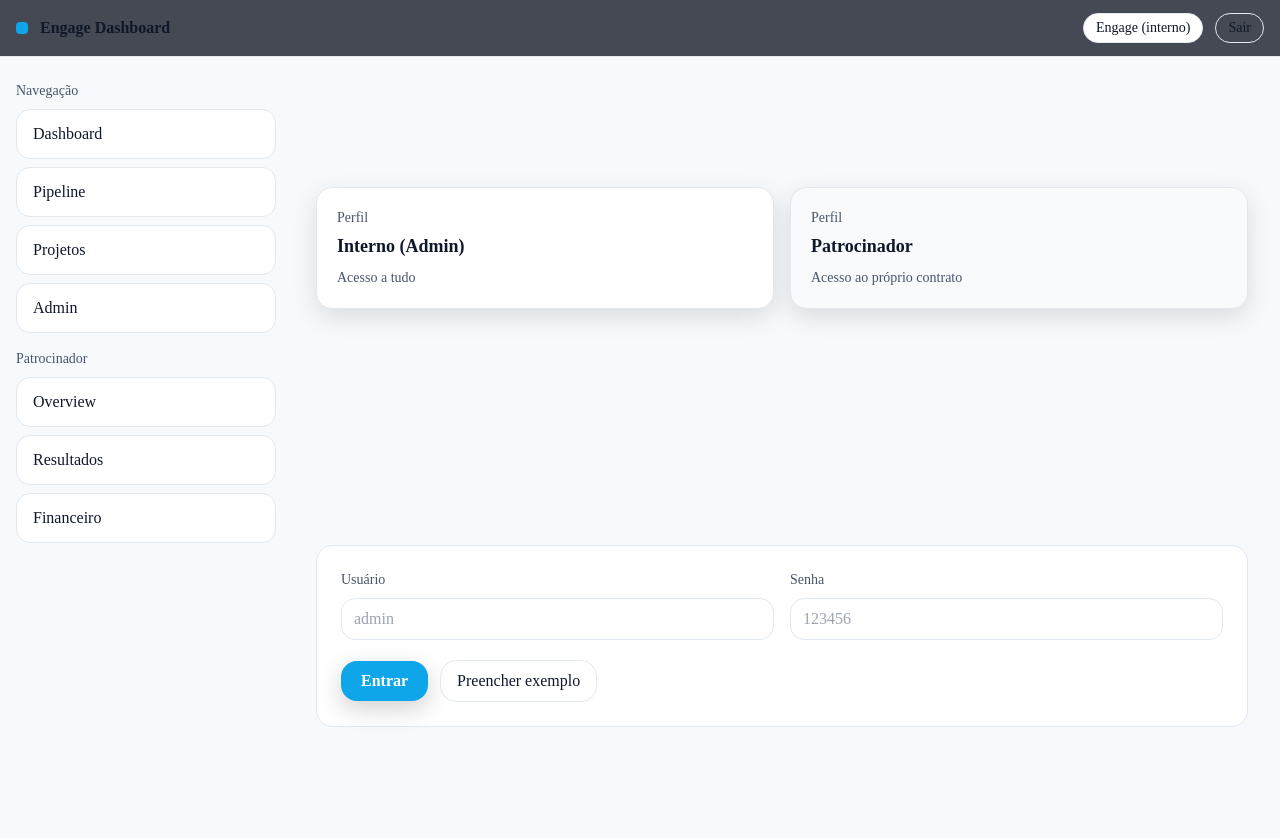
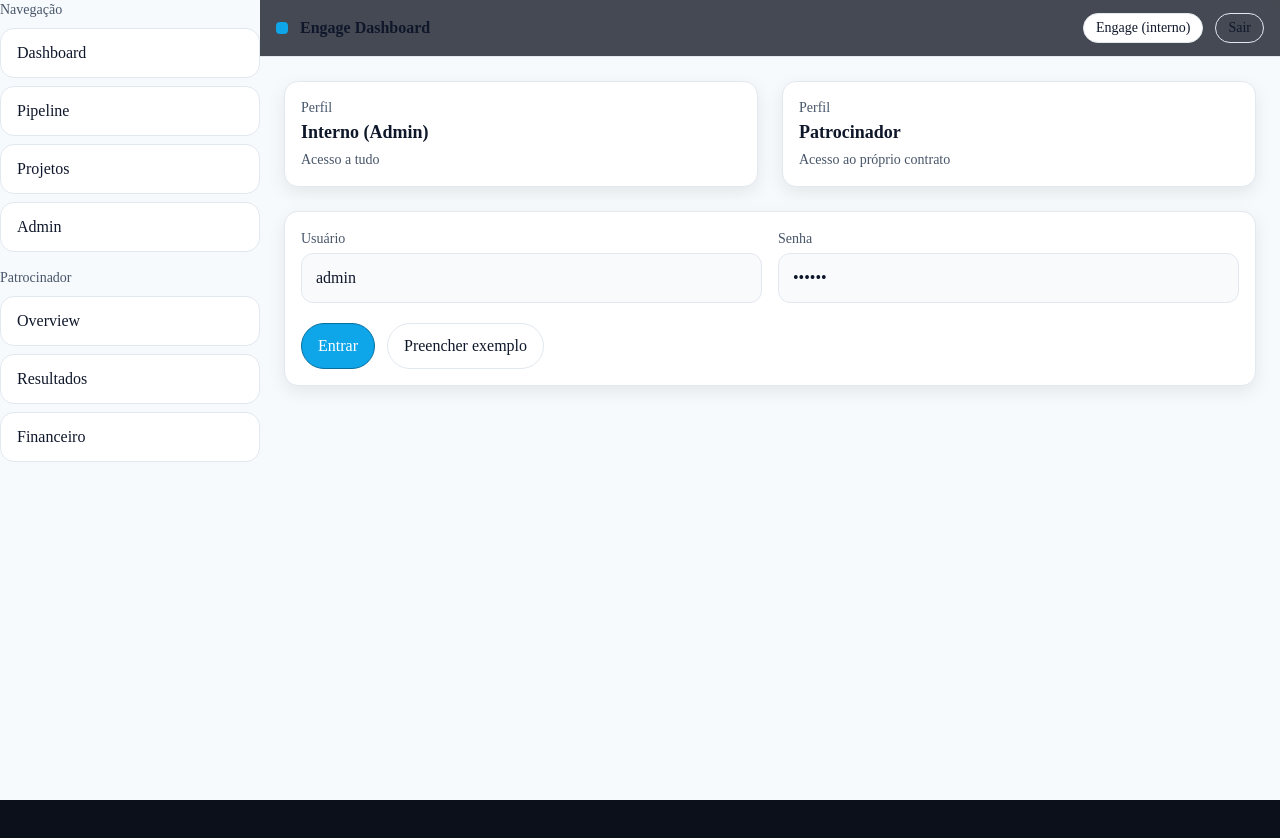
Before and after one commit to jay-psf/jay-psf-engage-dashboard-template, a Next.js app: page /login in a window 1280 px wide. Shown: the top 838 px of the page. After the commit the page ends 800 px from the top, so only its background shows below. Built offline with nearby package versions, Linux system fonts and the light colour scheme; no server answers.

Commit message:
fix(ui): tema via cookies, login sem marca, botões arredondados e cards/inputs compatíveis com tema

```diff
--- a/app/layout.tsx
+++ b/app/layout.tsx
@@ -1,9 +1,9 @@
 import "../styles/globals.css";
 import "../styles/tokens.css";
 import type { Metadata } from "next";
+import { cookies } from "next/headers";
 import Sidebar from "@/components/ui/Sidebar";
 import Topbar from "@/components/ui/Topbar";
-import { cookies } from "next/headers";
 
 export const metadata: Metadata = {
   title: "Engage Dashboard",
@@ -11,17 +11,25 @@ export const metadata: Metadata = {
 };
 
 export default function RootLayout({ children }: { children: React.ReactNode }) {
-  const role = cookies().get("role")?.value || "admin";
-  const brand = cookies().get("brand")?.value || "";
+  const cookieStore = cookies();
+  const role = (cookieStore.get("role")?.value as "admin" | "sponsor") || "admin";
+  const brand = cookieStore.get("brand")?.value || "";
+
   const themeClass = role === "sponsor" ? "theme-sponsor" : "theme-admin";
 
   return (
-    <html lang="pt-BR" className={themeClass}>
-      <body className="font-sans" data-role={role} data-brand={brand}>
-        <Topbar />
-        <div className="min-h-screen max-w-screen-2xl mx-auto px-4 py-6 flex gap-6">
+    <html lang="pt-BR">
+      <body
+        className={`${themeClass}`}
+        data-role={role}
+        data-brand={brand}
+      >
+        <div className="min-h-screen flex">
           <Sidebar />
-          <main className="flex-1 grid gap-6">{children}</main>
+          <div className="flex-1 flex flex-col">
+            <Topbar />
+            <main className="p-6">{children}</main>
+          </div>
         </div>
       </body>
     </html>
--- a/app/login/login-form.tsx
+++ b/app/login/login-form.tsx
@@ -1,110 +1,136 @@
 "use client";
-import { useSearchParams, useRouter } from "next/navigation";
-import { useState } from "react";
+import { useState, useEffect } from "react";
+import { useRouter } from "next/navigation";
 
 type Role = "admin" | "sponsor";
 
 export default function LoginForm() {
-  const params = useSearchParams();
-  const router = useRouter();
-  const err = params.get("err");
   const [role, setRole] = useState<Role>("admin");
   const [username, setUsername] = useState("");
   const [password, setPassword] = useState("");
+  const [loading, setLoading] = useState(false);
+  const [err, setErr] = useState("");
+  const router = useRouter();
+
+  useEffect(() => {
+    // preencher exemplo rápido
+    setUsername(role === "admin" ? "admin" : "sponsor");
+    setPassword(role === "admin" ? "123456" : "000000");
+  }, [role]);
 
   async function onSubmit(e: React.FormEvent) {
     e.preventDefault();
+    setLoading(true);
+    setErr("");
+    try {
       const res = await fetch("/api/auth", {
         method: "POST",
         headers: { "Content-Type": "application/json" },
         body: JSON.stringify({ username, password }),
       });
-    if (!res.ok) {
-      router.push("/login?err=1");
-      return;
-    }
-    const data = await res.json(); // { role, brand }
-    // redireciona conforme o papel
-    if (data.role === "sponsor" && data.brand) {
-      router.push(`/sponsor/${data.brand}/overview`);
+      if (!res.ok) throw new Error("Usuário ou senha inválidos");
+      const data = await res.json();
+      // redireciona por papel
+      if (data.role === "sponsor") {
+        router.push(`/sponsor/${data.brand || "heineken"}/overview`);
       } else {
         router.push("/");
       }
+    } catch (e: any) {
+      setErr(e.message || "Erro ao entrar");
+    } finally {
+      setLoading(false);
+    }
   }
 
+  const Card = ({
+    active,
+    title,
+    desc,
+    onClick,
+  }: {
+    active: boolean;
+    title: string;
+    desc: string;
+    onClick: () => void;
+  }) => (
+    <button
+      type="button"
+      onClick={onClick}
+      className={`card block text-left w-full ${active ? "ring-2 ring-[var(--brand-accent)]" : ""}`}
+    >
+      <div className="text-sm" style={{ color: "var(--muted)" }}>Perfil</div>
+      <div className="text-lg font-semibold">{title}</div>
+      <div className="text-sm mt-1" style={{ color: "var(--muted)" }}>{desc}</div>
+    </button>
+  );
+
   return (
-    <main className="min-h-[75vh] grid place-items-center px-4">
-      <div className="grid md:grid-cols-2 gap-4 w-full max-w-5xl">
-        <section
+    <div className="max-w-5xl mx-auto grid gap-6">
+      <div className="grid md:grid-cols-2 gap-6">
+        <Card
+          active={role === "admin"}
+          title="Interno (Admin)"
+          desc="Acesso a tudo"
           onClick={() => setRole("admin")}
-          className={`cursor-pointer rounded-2xl border p-5 ${role==="admin"?"ring-2":""}`}
-          style={{background:"var(--panel)",borderColor:"var(--border)",boxShadow:"0 8px 24px rgba(0,0,0,.12)"}}
-        >
-          <div className="text-sm" style={{color:"var(--muted)"}}>Perfil</div>
-          <div className="text-lg font-semibold mt-1">Interno (Admin)</div>
-          <div className="text-sm mt-2" style={{color:"var(--muted)"}}>Acesso a tudo</div>
-        </section>
-
-        <section
+        />
+        <Card
+          active={role === "sponsor"}
+          title="Patrocinador"
+          desc="Acesso ao próprio contrato"
           onClick={() => setRole("sponsor")}
-          className={`cursor-pointer rounded-2xl border p-5 ${role==="sponsor"?"ring-2":""}`}
-          style={{background:"var(--panel-2)",borderColor:"var(--border)",boxShadow:"0 8px 24px rgba(0,0,0,.12)"}}
-        >
-          <div className="text-sm" style={{color:"var(--muted)"}}>Perfil</div>
-          <div className="text-lg font-semibold mt-1">Patrocinador</div>
-          <div className="text-sm mt-2" style={{color:"var(--muted)"}}>Acesso ao próprio contrato</div>
-        </section>
+        />
       </div>
 
-      <form onSubmit={onSubmit} className="w-full max-w-5xl mt-6 rounded-2xl border p-6"
-        style={{background:"var(--panel)",borderColor:"var(--border)"}}>
-        {err && (
-          <div className="mb-4 rounded-xl px-3 py-2 text-sm" style={{background:"#2d1b1b",color:"#fecaca",border:"1px solid #7f1d1d"}}>
-            Usuário ou senha inválidos.
-          </div>
-        )}
+      <form onSubmit={onSubmit} className="card">
         <div className="grid md:grid-cols-2 gap-4">
-          <div>
-            <label className="text-sm block mb-2" style={{color:"var(--muted)"}}>Usuário</label>
+          <label className="w-full">
+            <div className="label">Usuário</div>
             <input
+              className="input"
               value={username}
-              onChange={(e)=>setUsername(e.target.value)}
-              placeholder={role==="sponsor"?"sponsor":"admin"}
-              className="w-full rounded-xl px-3 py-2 outline-none"
-              style={{background:"transparent",border:"1px solid var(--border)",color:"var(--text)"}}
+              onChange={(e) => setUsername(e.target.value)}
+              placeholder={role === "admin" ? "admin" : "sponsor"}
+              autoComplete="username"
             />
-          </div>
-          <div>
-            <label className="text-sm block mb-2" style={{color:"var(--muted)"}}>Senha</label>
+          </label>
+
+          <label className="w-full">
+            <div className="label">Senha</div>
             <input
+              className="input"
               type="password"
               value={password}
-              onChange={(e)=>setPassword(e.target.value)}
-              placeholder={role==="sponsor"?"000000":"123456"}
-              className="w-full rounded-xl px-3 py-2 outline-none"
-              style={{background:"transparent",border:"1px solid var(--border)",color:"var(--text)"}}
+              onChange={(e) => setPassword(e.target.value)}
+              placeholder={role === "admin" ? "123456" : "000000"}
+              autoComplete="current-password"
             />
+          </label>
         </div>
-        </div>
+
+        {err && <div className="mt-3 text-sm" style={{ color: "salmon" }}>{err}</div>}
 
         <div className="mt-5 flex items-center gap-3">
           <button
             type="submit"
-            className="px-5 py-2 rounded-2xl font-semibold shadow"
-            style={{background:"var(--brand-accent)",color:"var(--brand-contrast)",boxShadow:"0 8px 24px rgba(0,0,0,.18)"}}
+            disabled={loading}
+            className="btn-primary"
           >
-            Entrar
+            {loading ? "Entrando..." : "Entrar"}
           </button>
+
           <button
             type="button"
-            onClick={()=>{ setUsername(role==="sponsor"?"sponsor":"admin"); setPassword(role==="sponsor"?"000000":"123456"); }}
-            className="px-4 py-2 rounded-2xl border"
-            style={{borderColor:"var(--border)",color:"var(--text)"}}
+            className="btn-ghost"
+            onClick={() => {
+              setUsername(role === "admin" ? "admin" : "sponsor");
+              setPassword(role === "admin" ? "123456" : "000000");
+            }}
           >
             Preencher exemplo
           </button>
         </div>
       </form>
-    </main>
+    </div>
   );
 }
--- a/styles/globals.css
+++ b/styles/globals.css
@@ -2,87 +2,41 @@
 @tailwind components;
 @tailwind utilities;
 
-html, body { height: 100%; }
-html { scroll-behavior: smooth; }
-body {
-  background: var(--bg);
+* { box-sizing: border-box; }
+body { background: var(--bg); color: var(--text); }
+
+.label { font-size: .875rem; color: var(--muted); margin-bottom: .25rem; }
+.card {
+  background: var(--panel);
+  border: 1px solid var(--border);
+  border-radius: 14px;
+  padding: 16px;
+  box-shadow: 0 6px 18px rgba(0,0,0,.08);
+}
+.input {
+  width: 100%;
+  background: var(--panel-2);
   color: var(--text);
-  font-feature-settings: "liga" 1, "calt" 1;
-  -webkit-font-smoothing: antialiased;
-  -moz-osx-font-smoothing: grayscale;
+  border: 1px solid var(--border);
+  border-radius: 12px;
+  padding: 12px 14px;
+  outline: none;
 }
-
-/* Cards */
-.card {
-  @apply rounded-2xl border transition;
-  background: var(--panel);
-  border-color: var(--border);
-  box-shadow: var(--shadow, 0 8px 24px rgba(0,0,0,.06));
-}
-.card:hover { background: var(--card-hover); }
-
-/* Botões */
-.btn {
-  @apply inline-flex items-center justify-center gap-2 rounded-xl px-4 py-2 font-medium transition;
-  border: 1px solid var(--border);
-}
-.btn:disabled { opacity: .6; cursor: not-allowed; }
+.input::placeholder { color: var(--muted); }
+.input:focus { border-color: var(--brand-accent); box-shadow: 0 0 0 3px color-mix(in oklab, var(--brand-accent) 30%, transparent); }
 
 .btn-primary {
-  color: var(--brand-contrast);
-  background: linear-gradient(180deg, var(--brand-accent) 0%, var(--brand-accent-600) 100%);
-  border-color: rgba(0,0,0,.06);
+  display: inline-flex; align-items: center; justify-content: center;
+  padding: 10px 16px; border-radius: 999px;
+  background: var(--brand-accent); color: var(--brand-contrast);
+  border: 1px solid color-mix(in oklab, var(--brand-accent) 75%, black);
 }
 .btn-primary:hover { filter: brightness(1.05); }
 
-.btn-outline {
-  background: transparent;
-  color: var(--text);
-  border-color: var(--border);
-}
-.btn-outline:hover { background: color-mix(in oklab, var(--panel) 92%, black 8%); }
-
-/* Inputs */
-.input {
-  @apply w-full rounded-xl border px-3 py-2 bg-transparent outline-none;
-  border-color: var(--border);
-}
-.input:focus {
-  box-shadow: 0 0 0 3px color-mix(in srgb, var(--ring) 30%, transparent);
-  border-color: var(--ring);
+.btn-ghost {
+  padding: 10px 16px; border-radius: 999px;
+  background: transparent; color: var(--text);
+  border: 1px solid var(--border);
 }
 
-/* Badges */
-.badge {
-  @apply inline-flex items-center gap-1 rounded-full px-3 py-1 text-xs font-medium border;
-  border-color: var(--border);
-  background: color-mix(in oklab, var(--panel) 92%, black 8%);
-}
-
-/* Tabelas */
-.table {
-  width: 100%;
-  border-collapse: separate;
-  border-spacing: 0;
-  overflow: hidden;
-  border: 1px solid var(--border);
-  border-radius: 12px;
-}
-.table thead th {
-  text-align: left;
-  font-size: .75rem;
-  letter-spacing: .02em;
-  color: var(--muted);
-  background: color-mix(in oklab, var(--panel) 96%, black 4%);
-  padding: .75rem 1rem;
-  border-bottom: 1px solid var(--border);
-}
-.table tbody td {
-  padding: .9rem 1rem;
-  border-bottom: 1px solid var(--border);
-}
-.table tbody tr:last-child td { border-bottom: 0; }
-
-/* util */
-.hr { height:1px; background: linear-gradient(90deg, transparent, rgba(0,0,0,.14), transparent); }
-.section { @apply grid gap-4; }
+a { color: inherit; }
```
Lines whose indentation alone changed are shown as unchanged.
